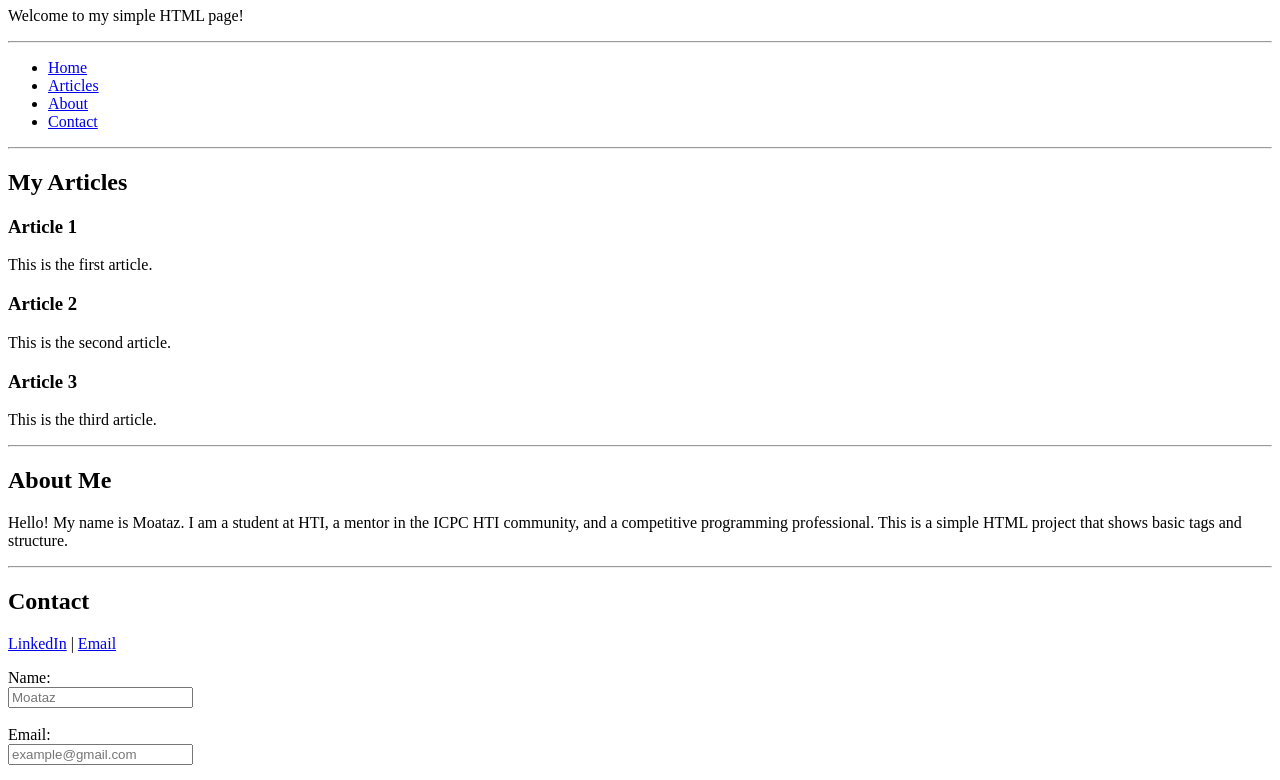
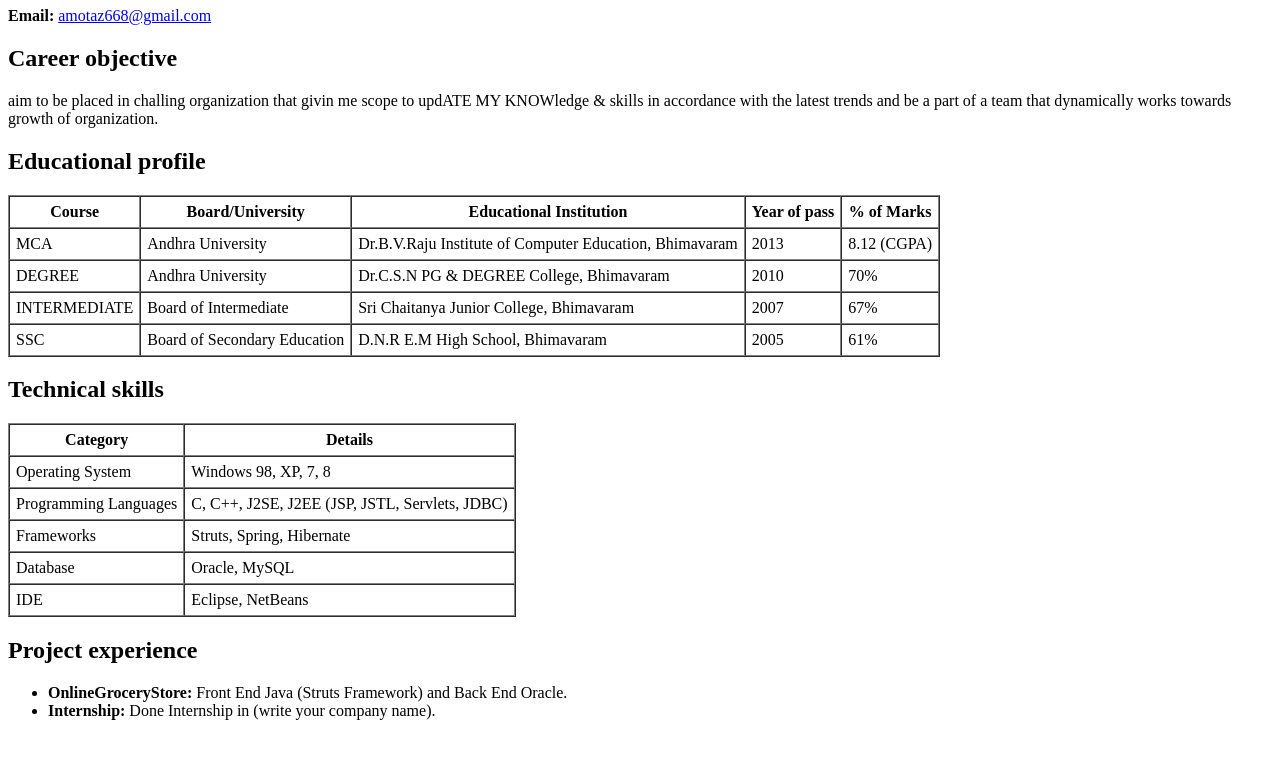
Before and after one commit to amotaz668-create/Zag-Eng-Projects, a plain HTML site: page Projects/project2.htm in a window 1280 px wide. Shown: the part 73-853 px from the top of the page. After the commit the page ends 809 px from the top, so only its background shows below. Drawn offline with Linux system fonts and the light colour scheme.

Commit message:
Last Updates

```diff
--- a/Projects/project2.htm
+++ b/Projects/project2.htm
@@ -2,97 +2,117 @@
 <html lang="en">
 
 <head>
-    <meta charset="UTF-8">
-    <meta name="viewport" content="width=device-width, initial-scale=1.0">
-    <title>Moataz Mini Website</title>
+    <meta charset="UTF-8" />
+    <title>Resume - SK UMAR FARUK</title>
 </head>
 
 <body>
-
-    <!-- Header -->
-    <header id="home">
-        <h1>Moataz Website</h1>
-        <p>Welcome to my simple HTML page!</p>
-        <hr>
+    <header>
+        <h1>SK UMAR FARUK</h1>
+        <p><strong>Email:</strong> <a href="amotaz668@gmail.com">amotaz668@gmail.com</a></p>
     </header>
 
-    <!-- Navigation -->
-    <nav>
-        <ul>
-            <li><a href="#home">Home</a></li>
-            <li><a href="#articles">Articles</a></li>
-            <li><a href="#about">About</a></li>
-            <li><a href="#contact">Contact</a></li>
-        </ul>
-        <hr>
-    </nav>
+    <main>
+        <section>
+            <h2>Career objective</h2>
+            <p>
+                aim to be placed in challing organization that givin me scope to updATE MY KNOWledge &amp; skills in
+                accordance
+                with the latest trends and be a part of a team that dynamically works towards growth of organization.
+            </p>
+        </section>
 
-    <!-- Articles Section -->
-    <section id="articles">
-        <h2>My Articles</h2>
+        <section>
+            <h2>Educational profile</h2>
+            <table border="1" cellpadding="6" cellspacing="0">
+                <thead>
+                    <tr>
+                        <th>Course</th>
+                        <th>Board/University</th>
+                        <th>Educational Institution</th>
+                        <th>Year of pass</th>
+                        <th>% of Marks</th>
+                    </tr>
+                </thead>
+                <tbody>
+                    <tr>
+                        <td>MCA</td>
+                        <td>Andhra University</td>
+                        <td>Dr.B.V.Raju Institute of Computer Education, Bhimavaram</td>
+                        <td>2013</td>
+                        <td>8.12 (CGPA)</td>
+                    </tr>
+                    <tr>
+                        <td>DEGREE</td>
+                        <td>Andhra University</td>
+                        <td>Dr.C.S.N PG &amp; DEGREE College, Bhimavaram</td>
+                        <td>2010</td>
+                        <td>70%</td>
+                    </tr>
+                    <tr>
+                        <td>INTERMEDIATE</td>
+                        <td>Board of Intermediate</td>
+                        <td>Sri Chaitanya Junior College, Bhimavaram</td>
+                        <td>2007</td>
+                        <td>67%</td>
+                    </tr>
+                    <tr>
+                        <td>SSC</td>
+                        <td>Board of Secondary Education</td>
+                        <td>D.N.R E.M High School, Bhimavaram</td>
+                        <td>2005</td>
+                        <td>61%</td>
+                    </tr>
+                </tbody>
+            </table>
+        </section>
 
-        <div>
-            <h3>Article 1</h3>
-            <p>This is the first article.</p>
-        </div>
+        <section>
+            <h2>Technical skills</h2>
+            <table border="1" cellpadding="6" cellspacing="0">
+                <thead>
+                    <tr>
+                        <th>Category</th>
+                        <th>Details</th>
+                    </tr>
+                </thead>
+                <tbody>
+                    <tr>
+                        <td>Operating System</td>
+                        <td>Windows 98, XP, 7, 8</td>
+                    </tr>
+                    <tr>
+                        <td>Programming Languages</td>
+                        <td>C, C++, J2SE, J2EE (JSP, JSTL, Servlets, JDBC)</td>
+                    </tr>
+                    <tr>
+                        <td>Frameworks</td>
+                        <td>Struts, Spring, Hibernate</td>
+                    </tr>
+                    <tr>
+                        <td>Database</td>
+                        <td>Oracle, MySQL</td>
+                    </tr>
+                    <tr>
+                        <td>IDE</td>
+                        <td>Eclipse, NetBeans</td>
+                    </tr>
+                </tbody>
+            </table>
+        </section>
 
-        <div>
-            <h3>Article 2</h3>
-            <p>This is the second article.</p>
-        </div>
-
-        <div>
-            <h3>Article 3</h3>
-            <p>This is the third article.</p>
-        </div>
-
-        <hr>
-    </section>
-
-    <!-- About Section -->
-    <section id="about">
-        <h2>About Me</h2>
-        <p>Hello! My name is Moataz. I am a student at HTI, a mentor in the ICPC HTI community, and a competitive programming
-        professional. This is a simple HTML project that shows basic tags and structure.
-    </p>
-        <hr>
-    </section>
-
-    <!-- Contact Section -->
-    <section id="contact">
-        <h2>Contact</h2>
-
-        <!-- Links -->
-        <p>
-            <a href="https://linkedin.com" target="_blank">LinkedIn</a> |
-            <a href="mailto:example@gmail.com">Email</a>
-        </p>
-
-        <!-- Form -->
-        <form>
-
-            <label>Name:</label><br>
-            <input type="text" placeholder="Moataz" ><br><br>
-
-            <label>Email:</label><br>
-            <input type="email" placeholder="example@gmail.com" required><br><br>
-
-            <label>Message:</label><br>
-            <textarea rows="5" cols="30" placeholder="Your message..." required></textarea><br><br>
-
-            <button type="submit">Send</button>
-            <button type="reset">Clear</button>
-
-        </form>
-
-        <hr>
-    </section>
-
-    <!-- Footer -->
-    <footer>
-        <p>&copy; 2025 Moataz Website - All Rights Reserved</p>
-    </footer>
-
+        <section>
+            <h2>Project experience</h2>
+            <ul>
+                <li>
+                    <strong>OnlineGroceryStore:</strong> Front End Java (Struts Framework) and Back End Oracle.
+                </li>
+                <li>
+                    <strong>Internship:</strong> Done Internship in (write your company name).
+                </li>
+            </ul>
+        </section>
+    </main>
 </body>
 
 </html>
```
Also changed, not shown: Projects/Project1.html (+32 -84 lines).
